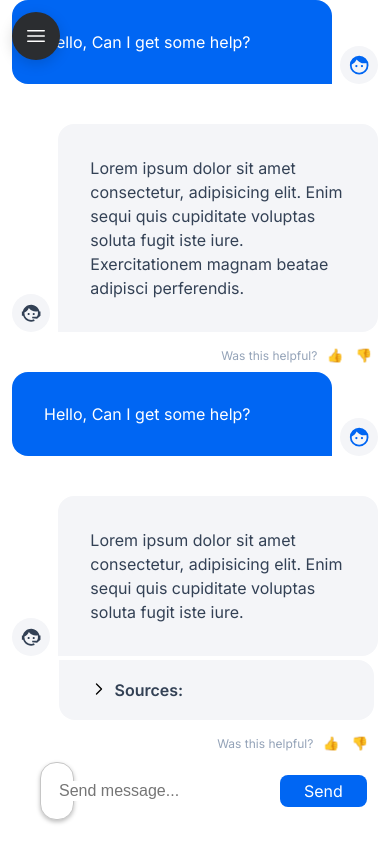
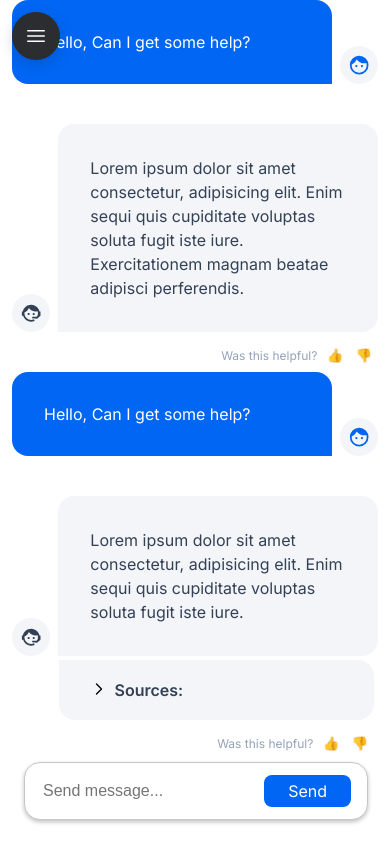
Before and after one commit to ZeevRispler/react-app, a React (Vite) app: page / in a window 390 px wide. Built offline with nearby package versions, Linux system fonts and the light colour scheme.

Commit message:
Update Message.css

```diff
--- a/src/Message.css
+++ b/src/Message.css
@@ -25,3 +25,9 @@
     font-size: var(--text-size-16);
     color: var(--text-color);
 }
+@media screen and (max-width: 480px) {
+    .comp-message{
+        width: calc(100% - 48px);
+        padding: 24px;
+    }
+}
```
